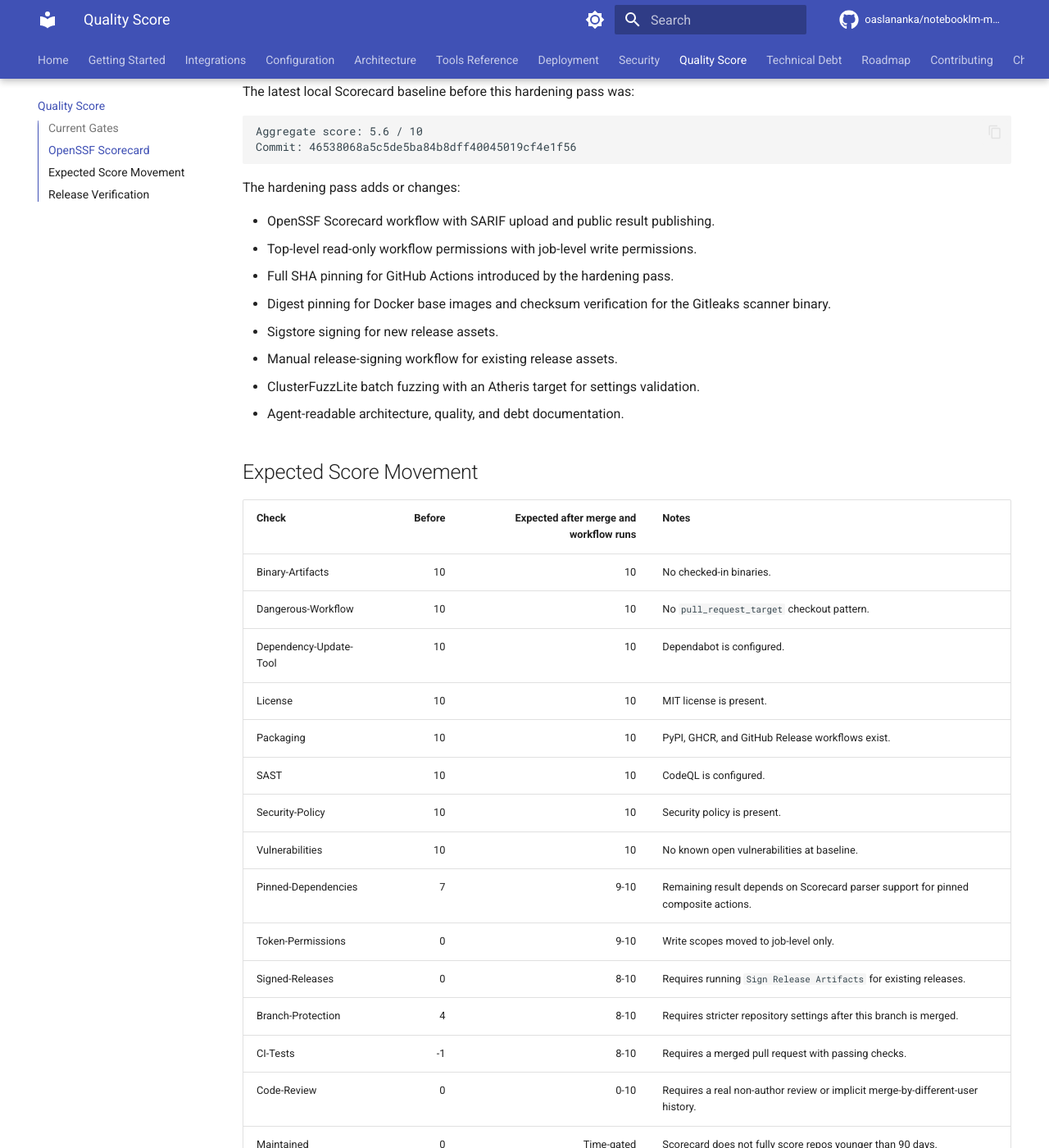
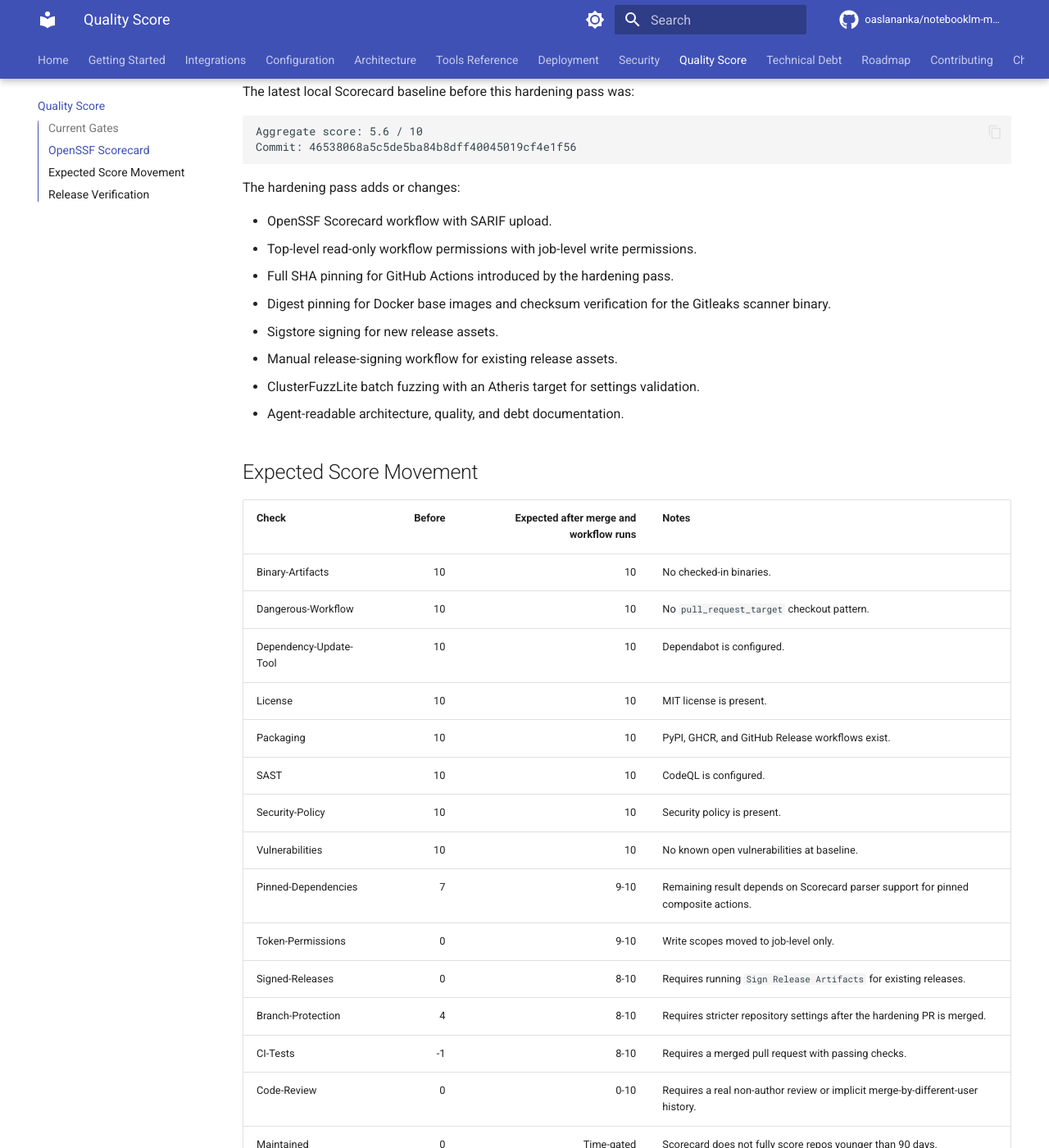
Before and after one commit to renovate-bot/oaslananka-_-notebooklm-mcp-pro, an MkDocs documentation site: the page built from docs/QUALITY_SCORE.md, in a window 1280 px wide and 1400 px high, scrolled down 924 px. Shown: the whole window at 82% size. Built offline with MkDocs 1.6.1 and Material for MkDocs 9.7.7, drawn with Linux system fonts in a browser that asks for light colours; comment, search, counter and statistics services are not loaded.

```diff
--- a/docs/QUALITY_SCORE.md
+++ b/docs/QUALITY_SCORE.md
@@ -31,7 +31,7 @@
 
 The hardening pass adds or changes:
 
-- OpenSSF Scorecard workflow with SARIF upload and public result publishing.
+- OpenSSF Scorecard workflow with SARIF upload.
 - Top-level read-only workflow permissions with job-level write permissions.
 - Full SHA pinning for GitHub Actions introduced by the hardening pass.
 - Digest pinning for Docker base images and checksum verification for the Gitleaks scanner binary.
@@ -55,13 +55,13 @@
 | Pinned-Dependencies | 7 | 9-10 | Remaining result depends on Scorecard parser support for pinned composite actions. |
 | Token-Permissions | 0 | 9-10 | Write scopes moved to job-level only. |
 | Signed-Releases | 0 | 8-10 | Requires running `Sign Release Artifacts` for existing releases. |
-| Branch-Protection | 4 | 8-10 | Requires stricter repository settings after this branch is merged. |
+| Branch-Protection | 4 | 8-10 | Requires stricter repository settings after the hardening PR is merged. |
 | CI-Tests | -1 | 8-10 | Requires a merged pull request with passing checks. |
 | Code-Review | 0 | 0-10 | Requires a real non-author review or implicit merge-by-different-user history. |
 | Maintained | 0 | Time-gated | Scorecard does not fully score repos younger than 90 days. |
 | Contributors | 3 | Community-gated | Requires contributors from multiple organizations. |
 | CII-Best-Practices | 0 | External-gated | Requires an OpenSSF Best Practices badge application. |
-| Fuzzing | 0 | 8-10 | ClusterFuzzLite is deployed with a Python Atheris fuzz target. |
+| Fuzzing | 0 | 10 | ClusterFuzzLite is deployed with a Python Atheris fuzz target. |
 
 ## Release Verification
 
```
Also changed, not shown: docs/TECH_DEBT.md (+2 -2 lines), 2 other files.
